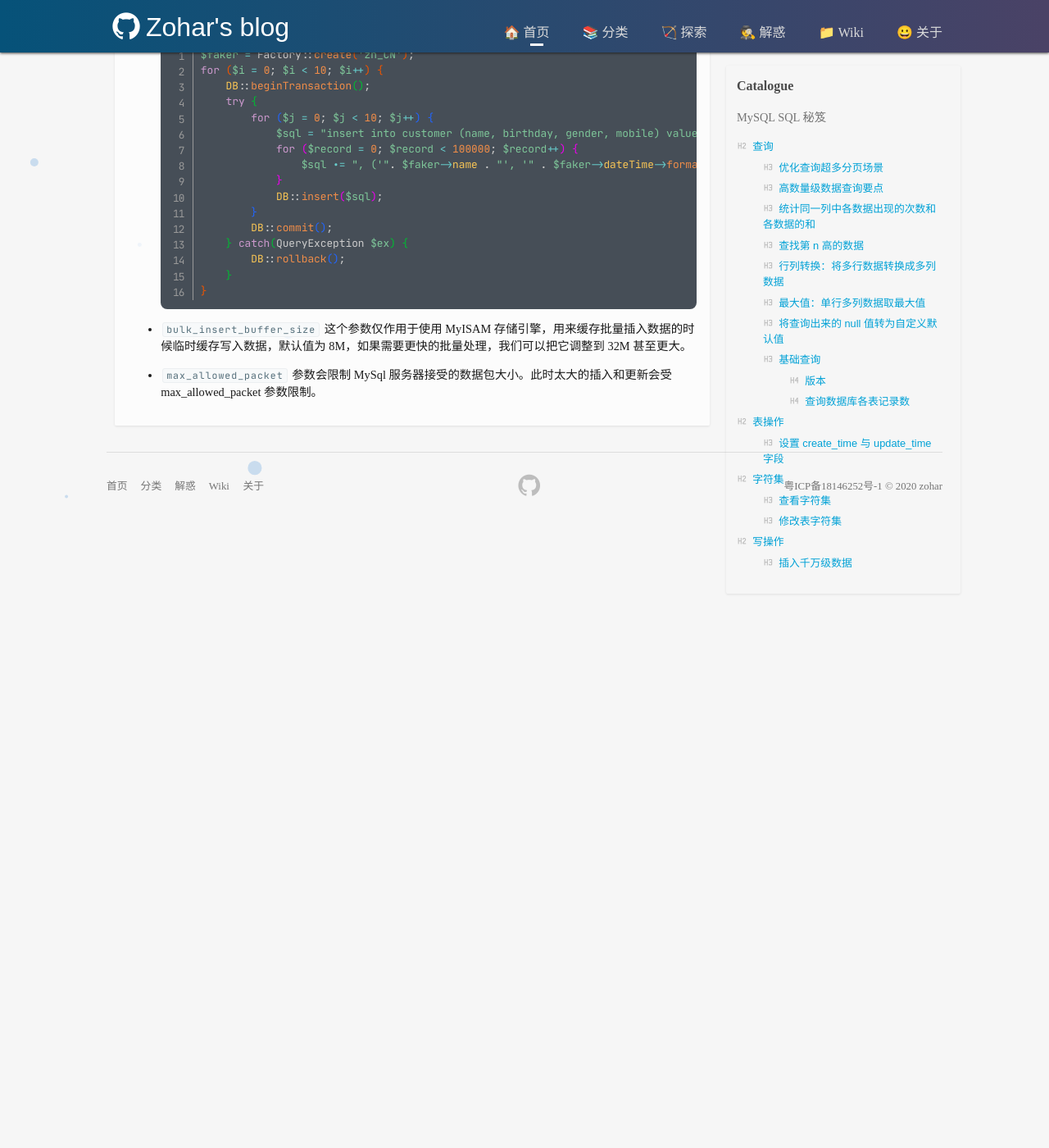
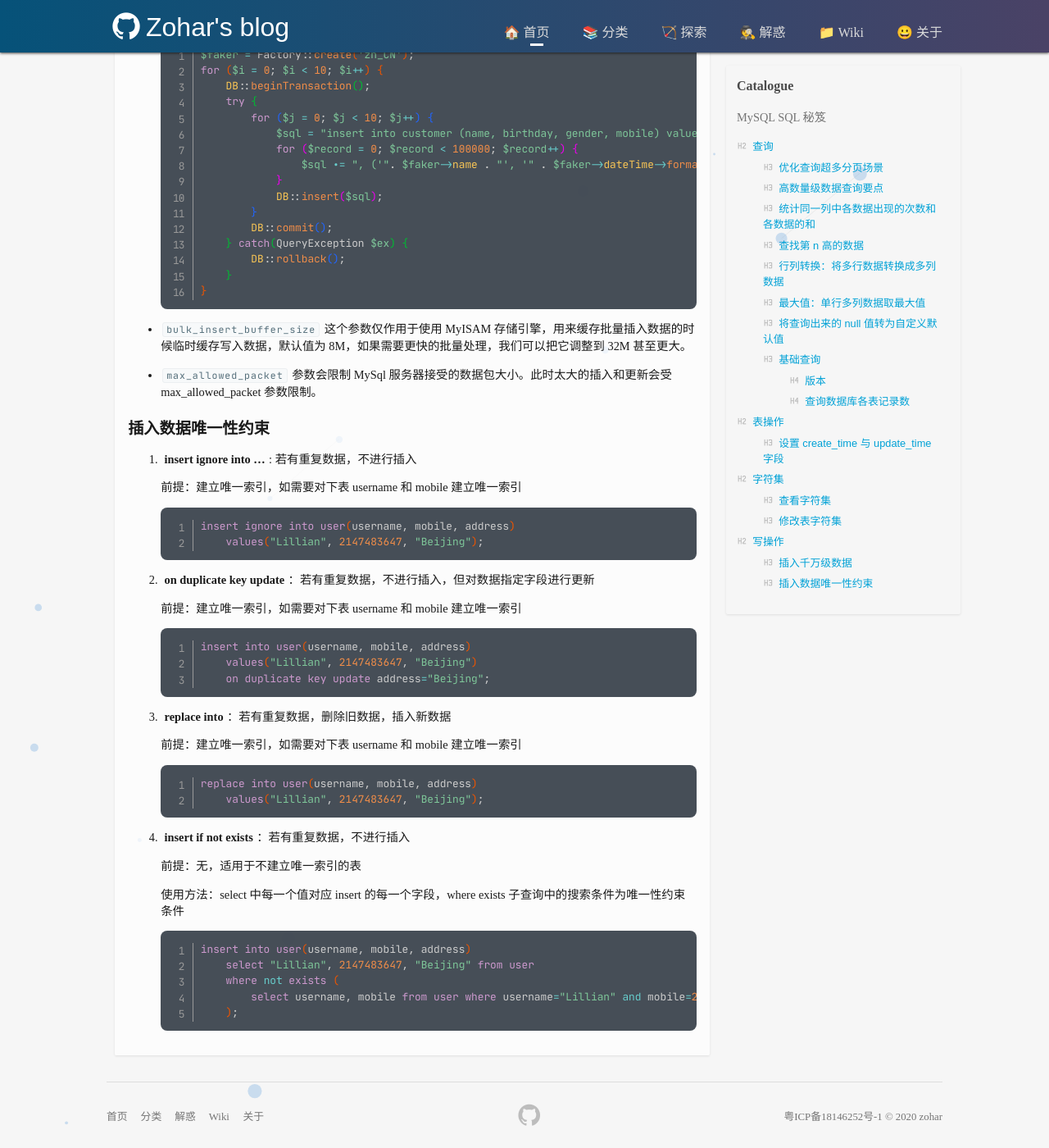
Before and after one commit to zoharyips/zoharyips.github.io, a Jekyll site: the page built from _wiki/mysql-skills.md, in a window 1280 px wide and 1400 px high, scrolled down 5564 px. Shown: the whole window at 82% size. Built offline with Jekyll 4.4.1, drawn with Linux system fonts in a browser that asks for light colours; comment, search, counter and statistics services are not loaded; before the commit the page ends 6196 px from its top, so only the background shows below that.

Commit message:
fix some bug and update mysql

```diff
--- a/_includes/sidebar-search.html
+++ b/_includes/sidebar-search.html
@@ -28,8 +28,7 @@
             "category"  : "{{ article.categories }}",
             "tags"      : "{{ article.tags | join: ', ' }}",
             "url"       : "{{ article.url }}",
-            "date"      : "{{ article.date }}",
-            "content"   : "{{ article.excerpt | strip_html | strip_newlines | smartify | normalize_whitespace  }}"
+            "date"      : "{{ article.date }}"
         }{%- unless forloop.last -%},{%- endunless -%}
         {%- endfor -%}
     ]`;
--- a/_wiki/mysql-skills.md
+++ b/_wiki/mysql-skills.md
@@ -332,3 +332,47 @@ SELECT table_name,table_rows FROM TABLES WHERE TABLE_SCHEMA = '[databese]' ORDER
 * `bulk_insert_buffer_size` 这个参数仅作用于使用 MyISAM 存储引擎，用来缓存批量插入数据的时候临时缓存写入数据，默认值为 8M，如果需要更快的批量处理，我们可以把它调整到 32M 甚至更大。
 
 * `max_allowed_packet` 参数会限制 MySql 服务器接受的数据包大小。此时太大的插入和更新会受 max_allowed_packet 参数限制。
+
+### 插入数据唯一性约束
+
+1. **insert ignore into ...**: 若有重复数据，不进行插入
+
+    前提：建立唯一索引，如需要对下表 username 和 mobile 建立唯一索引
+
+    ~~~sql
+    insert ignore into user(username, mobile, address)
+        values("Lillian", 2147483647, "Beijing");
+    ~~~
+
+2. **on duplicate key update**：若有重复数据，不进行插入，但对数据指定字段进行更新
+
+    前提：建立唯一索引，如需要对下表 username 和 mobile 建立唯一索引
+
+    ~~~sql
+    insert into user(username, mobile, address)
+        values("Lillian", 2147483647, "Beijing")
+        on duplicate key update address="Beijing";
+    ~~~
+
+3. **replace into**：若有重复数据，删除旧数据，插入新数据
+
+    前提：建立唯一索引，如需要对下表 username 和 mobile 建立唯一索引
+
+    ~~~sql
+    replace into user(username, mobile, address)
+        values("Lillian", 2147483647, "Beijing");
+    ~~~
+
+4. **insert if not exists**：若有重复数据，不进行插入
+
+    前提：无，适用于不建立唯一索引的表
+
+    使用方法：select 中每一个值对应 insert 的每一个字段，where exists 子查询中的搜索条件为唯一性约束条件
+
+    ~~~sql
+    insert into user(username, mobile, address)
+        select "Lillian", 2147483647, "Beijing" from user
+        where not exists (
+            select username, mobile from user where username="Lillian" and mobile=2147483647
+        );
+    ~~~
```
Also changed, not shown: _posts/algorithm/2020-08-25-palindrome-string.md (+1 -1 lines).
